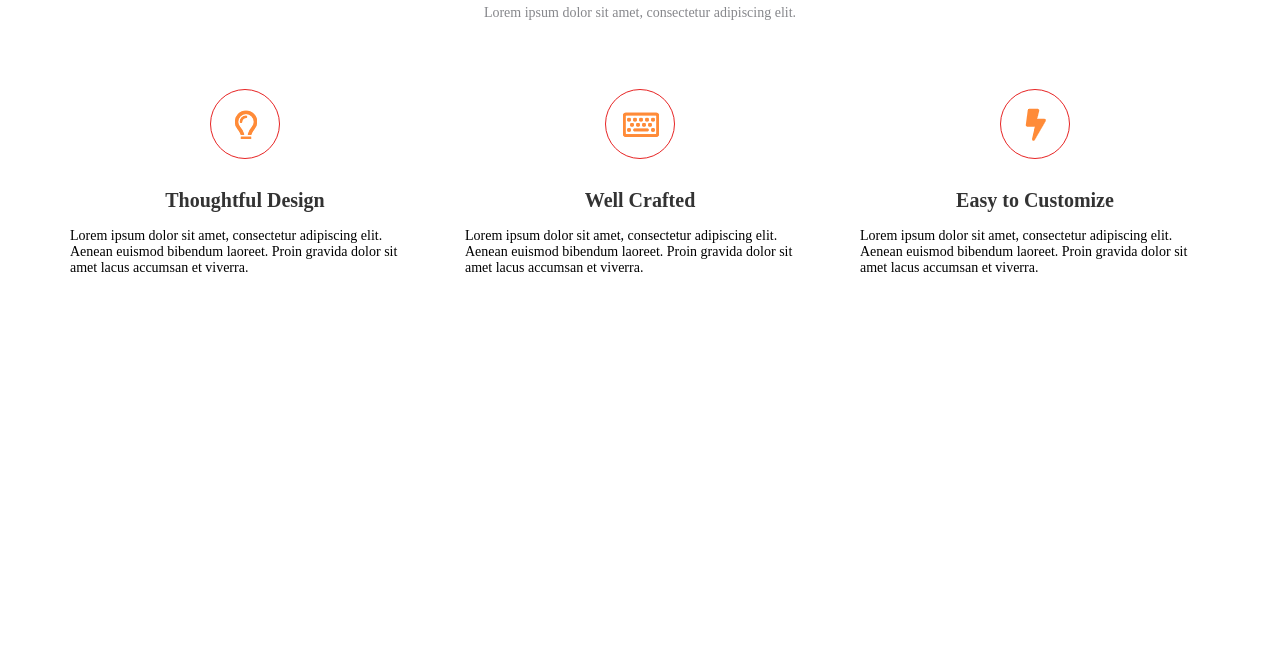
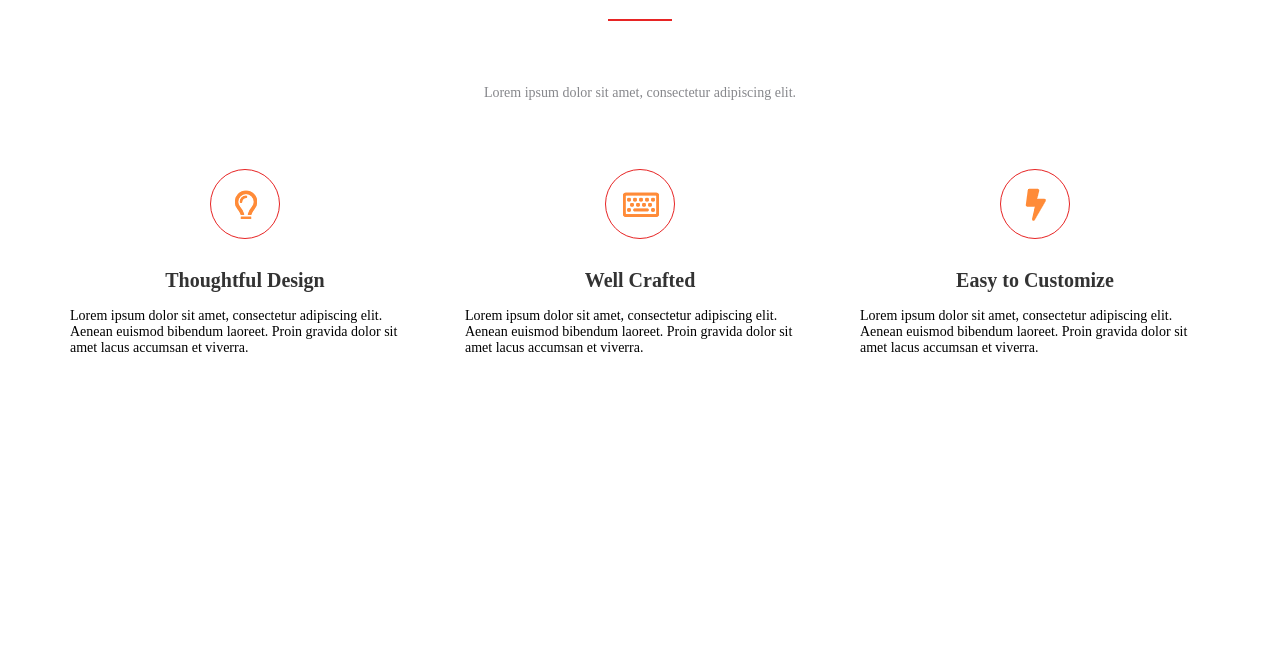
Before and after one commit to Ppovarenkova/Ppovarenkova_FE36-onl_HT2, a plain HTML site: page HT-2/index.html in a window 1280 px wide. Shown: the part 137-800 px from the top of the page. Drawn offline with Linux system fonts and the light colour scheme.

Commit message:
Update awesome.css

```diff
--- a/HT-2/css/awesome.css
+++ b/HT-2/css/awesome.css
@@ -1,5 +1,6 @@
 .section {
     width: 100%;
+    padding: 80px 0 116px;
 }
 .wrapper {
     display: flex;
```
